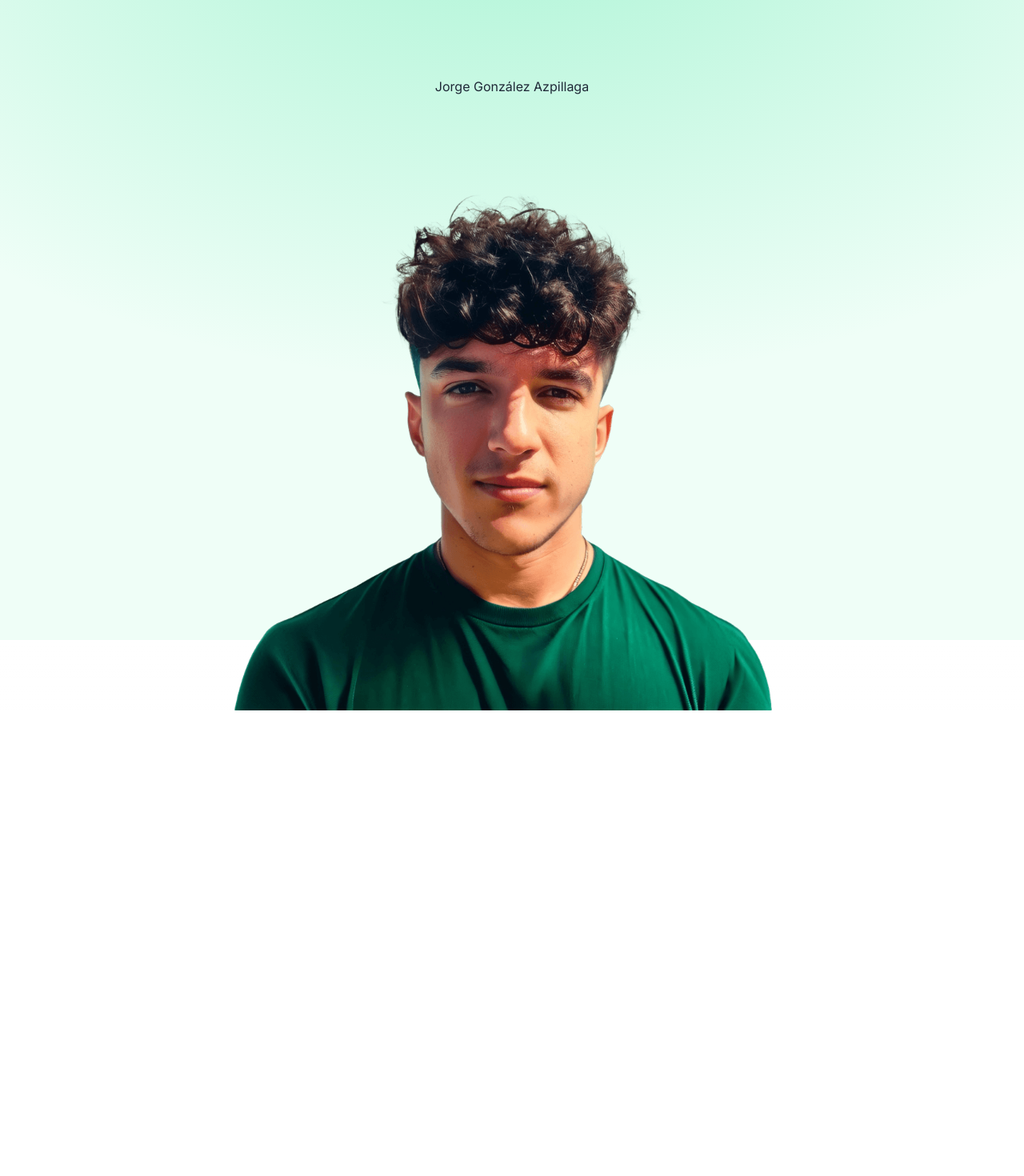
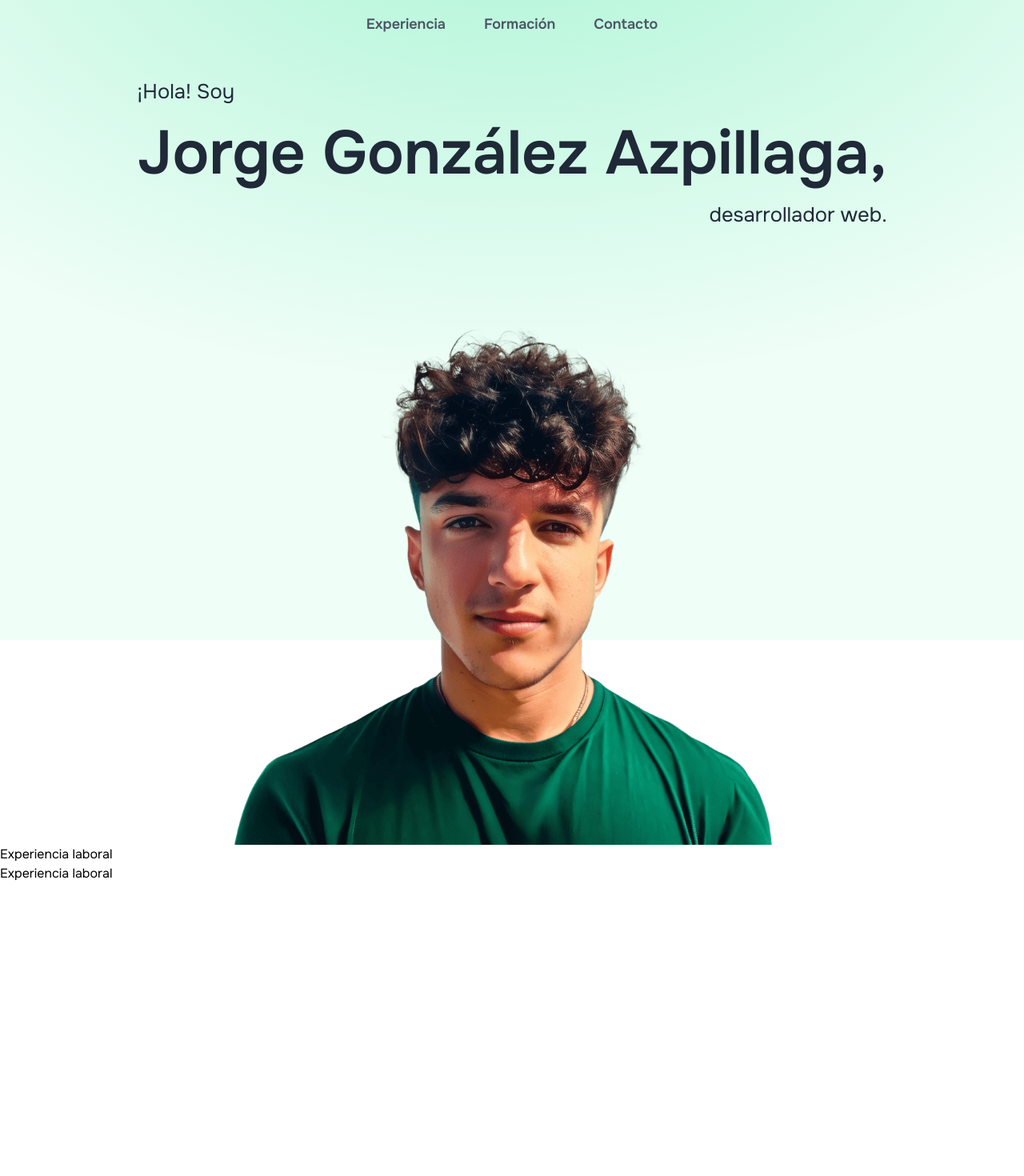
Before and after one commit to Jgonaz/jgonaz-portfolio, a Next.js app: page / in a window 1280 px wide. Shown: the top 1470 px of the page at 80% size. Before the commit the page ends 888 px from the top, so only its background shows below. Built offline with nearby package versions, Linux system fonts and the light colour scheme.

Commit message:
Section components, smooth scrolling, first styling.

```diff
--- /dev/null
+++ b/src/app/_components/contact.tsx
@@ -0,0 +1,10 @@
+export default function Contact () {
+  return (
+    <section className='min-h-screen' id='contact'>
+      <h1>Contacto</h1>
+      <div>
+        <span>Contacto</span>
+      </div>
+    </section>
+  )
+}
--- /dev/null
+++ b/src/app/_components/education.tsx
@@ -0,0 +1,10 @@
+export default function Education () {
+  return (
+    <section className='min-h-screen' id='education'>
+      <h1>Estudios</h1>
+      <div>
+        <span>Estudios</span>
+      </div>
+    </section>
+  )
+}
--- /dev/null
+++ b/src/app/_components/home.tsx
@@ -0,0 +1,36 @@
+import Image from 'next/image'
+
+export default function Home () {
+  return (
+    <main className='min-h-screen w-full' id='home'>
+      <div
+        className='absolute top-0 z-[-2] h-screen w-screen max-w-full
+       bg-jade-50 bg-[radial-gradient(ellipse_80%_80%_at_50%_-20%,rgba(67,229,160,0.4),rgba(255,255,255,0))]'
+      ></div>
+      <div className='relative z-10 flex min-h-screen container mx-auto p-24 pb-0'>
+        <div className='text-gray-800 text-pretty w-full text-center flex flex-col justify-end items-center'>
+          <div className='max-w-max'>
+            <h3 className='text-start small-heading'>¡Hola! Soy</h3>
+            <h1 className='big-heading'>Jorge González Azpillaga,</h1>
+            <h3 className='text-end small-heading'>desarrollador web.</h3>
+          </div>
+          <div className='w-full flex justify-center items-end'>
+            <Image
+              src='/profile.png'
+              alt='Foto de perfil personal - Jgonaz'
+              width={768}
+              height={768}
+              priority={true}
+              sizes='100vw'
+              style={{
+                minWidth: '350px',
+                maxWidth: '768px',
+                filter: 'drop-shadow(0px 0px 2px gray);'
+              }}
+            />
+          </div>
+        </div>
+      </div>
+    </main>
+  )
+}
--- /dev/null
+++ b/src/app/_components/menu.tsx
@@ -0,0 +1,11 @@
+import Link from 'next/link'
+
+export default function Menu () {
+  return (
+    <nav className='flex justify-center gap-12 text-lg font-semibold text-gray-600'>
+      <Link href='#work'>Experiencia</Link>
+      <Link href='#education'>Formación</Link>
+      <Link href='#contact'>Contacto</Link>
+    </nav>
+  )
+}
--- /dev/null
+++ b/src/app/_components/work.tsx
@@ -0,0 +1,10 @@
+export default function Work () {
+  return (
+    <section className='min-h-screen' id='work'>
+      <h1>Experiencia laboral</h1>
+      <div>
+        <span>Experiencia laboral</span>
+      </div>
+    </section>
+  )
+}
--- a/src/app/globals.css
+++ b/src/app/globals.css
@@ -16,12 +16,13 @@
   }
 }
 
-body {
-  color: rgb(var(--foreground-rgb));
-  background: linear-gradient(
-      to bottom,
-      transparent,
-      rgb(var(--background-end-rgb))
-    )
-    rgb(var(--background-start-rgb));
+.big-heading {
+  font-size: clamp(40px, 6vw, 80px);
+  font-weight: 600;
+  text-wrap: nowrap;
 }
+
+.small-heading {
+  font-size: clamp(16px, 2vw, 32px);
+  text-wrap: nowrap;
+}
--- a/src/app/layout.tsx
+++ b/src/app/layout.tsx
@@ -1,8 +1,9 @@
 import type { Metadata } from 'next'
-import { Inter } from 'next/font/google'
+import { Onest } from 'next/font/google'
 import './globals.css'
+import Menu from './_components/menu'
 
-const inter = Inter({ subsets: ['latin'] })
+const onest = Onest({ subsets: ['latin'] })
 
 export const metadata: Metadata = {
   title: 'Jorge González Azpillaga - Webdev',
@@ -16,13 +17,15 @@ export default function RootLayout ({
   children: React.ReactNode
 }) {
   return (
-    <html lang='en'>
-      <body
-        className={`${inter.className} relative min-h-screen w-full bg-white`}
-      >
-        <div className='absolute top-0 z-[-2] h-screen w-screen bg-jade-50 bg-[radial-gradient(ellipse_80%_80%_at_50%_-20%,rgba(67,229,160,0.4),rgba(255,255,255,0))]'>
-          {children}
-        </div>
+    <html lang='es' style={{ scrollBehavior: 'smooth' }}>
+      <body className={onest.className}>
+        <header className='absolute w-full flex justify-center p-4 z-20'>
+          <Menu />
+        </header>
+        {children}
+        <footer>
+          <p>©️ 2024 Jorge González Azpillaga - Webdev</p>
+        </footer>
       </body>
     </html>
   )
--- a/src/app/page.tsx
+++ b/src/app/page.tsx
@@ -1,21 +1,15 @@
-import Image from 'next/image'
+import Home from './_components/home'
+import Work from './_components/work'
+import Education from './_components/education'
+import Contact from './_components/contact'
 
-export default function Home () {
+export default function Page () {
   return (
-    <main className='relative z-10 flex min-h-screen container mx-auto p-24 pb-0'>
-      <div className='text-gray-800 text-pretty w-full text-center flex flex-col justify-between'>
-        <p>Jorge González Azpillaga</p>
-        <div className='w-full flex justify-center items-end'>
-          <Image
-            src='/profile.png'
-            alt='Foto de perfil personal - Jgonaz'
-            width={768}
-            height={768}
-            layout='responsive'
-            style={{ minWidth: '350px', maxWidth: '768px' }}
-          />
-        </div>
-      </div>
-    </main>
+    <>
+      <Home />
+      <Work />
+      <Education />
+      <Contact />
+    </>
   )
 }
```
